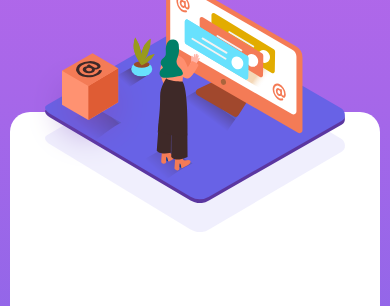
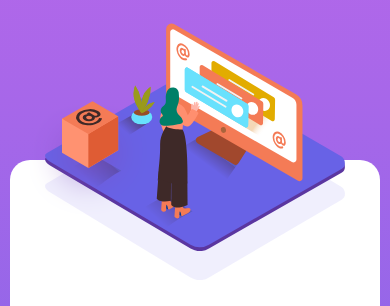
Before and after one commit to AntonioMesquit/faq-accordion-card, a plain HTML site: page index.html in a window 390 px wide. Shown: the top 306 px of the page. Drawn offline with Linux system fonts and the light colour scheme.

Commit message:
Update style.css

```diff
--- a/style.css
+++ b/style.css
@@ -6,7 +6,7 @@
     padding: 0;
     margin: 0;
     box-sizing: border-box;
-    transition: .1s;
+    transition: 0.5s;
 
 }
 body{
@@ -116,10 +116,13 @@ body{
 
 }
 @media screen and (max-width:800px){
+    body{
+        height: 950px;
+    }
     .card{
         flex-direction: column;
         width: 370px;
-        height: 620px;
+        height: 630px;
     }
     .imag-2{
         width: 300px;
```
